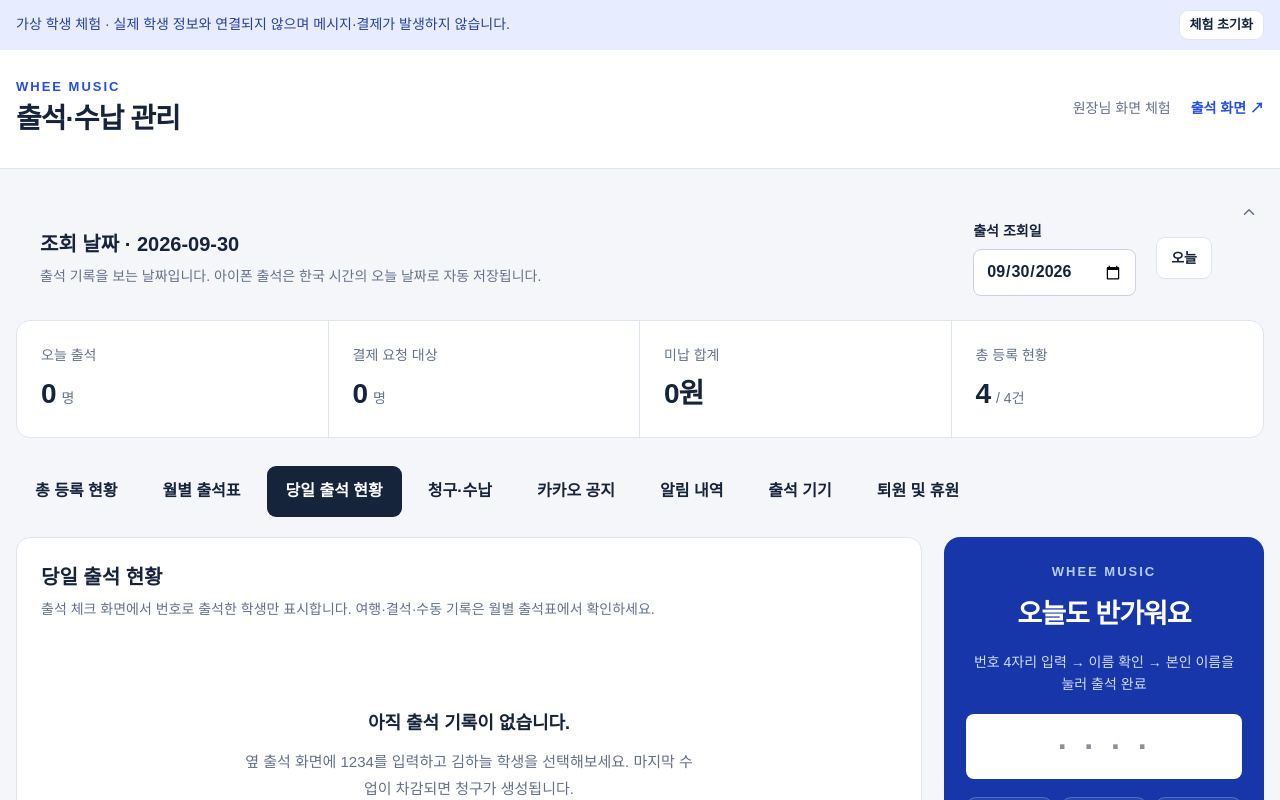
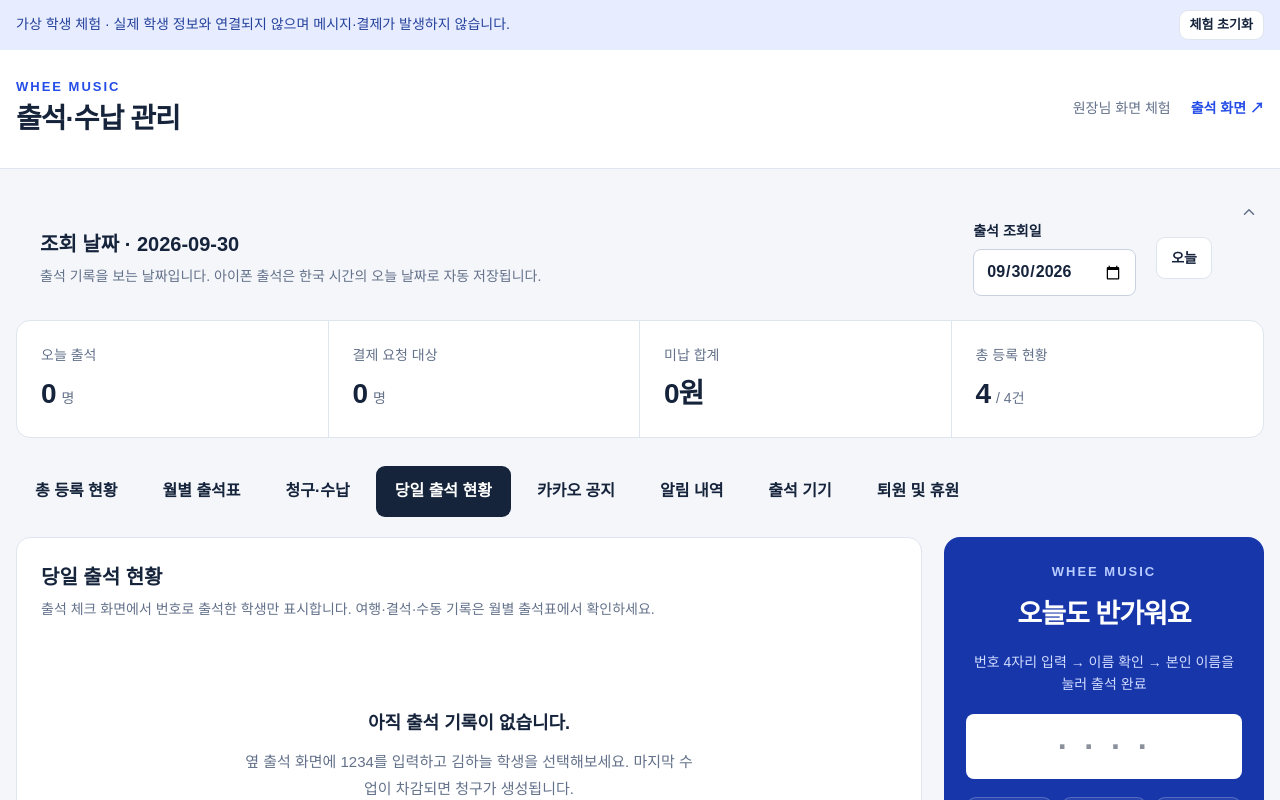
Before and after one commit to hwani7238/academy-web, a Next.js app: page /operations/demo in a window 1280 px wide. Shown: the top 800 px of the page. Built offline with nearby package versions, Linux system fonts and the light colour scheme.

Commit message:
Place billing before daily attendance in operations menu

```diff
--- a/src/components/operations/Operations.tsx
+++ b/src/components/operations/Operations.tsx
@@ -157,7 +157,7 @@ export function Operations({ demo = false }: { demo?: boolean }) {
   const students = activeStudents.filter(s => (s.name.includes(search.trim()) || s.phone.includes(search.trim())) && (!subject || groupName(s) === subject)).sort((a, b) => compareGroups(groupName(a), groupName(b)) || compareStudents(a, b));
   const account = panel?.type === 'account' ? panel.initial : undefined;
   const student = panel?.type === 'account' ? data.students.find(s => s.id === panel.id) : undefined;
-  const tabs = [['students', '총 등록 현황'], ['monthly', '월별 출석표'], ['today', '당일 출석 현황'], ['billing', '청구·수납'], ['announcements', '카카오 공지'], ['notices', '알림 내역'], ['devices', '출석 기기'], ...(!demo ? [['imports', '기존 장부']] : []), ['inactive', '퇴원 및 휴원']];
+  const tabs = [['students', '총 등록 현황'], ['monthly', '월별 출석표'], ['billing', '청구·수납'], ['today', '당일 출석 현황'], ['announcements', '카카오 공지'], ['notices', '알림 내역'], ['devices', '출석 기기'], ...(!demo ? [['imports', '기존 장부']] : []), ['inactive', '퇴원 및 휴원']];
   return <div className="whee-ops operations">
     {demo && <div className="demo-banner">가상 학생 체험 · 실제 학생 정보와 연결되지 않으며 메시지·결제가 발생하지 않습니다. <button onClick={() => { const next = sample(); dataRef.current = next; setData(next); setPanel(null); setMessage('체험을 초기화했습니다.'); }}>체험 초기화</button></div>}
     <header className="ops-header"><div><p className="brand">WHEE MUSIC</p><h1>출석·수납 관리</h1></div><div className="header-actions"><span className="subtle">{demo ? '원장님 화면 체험' : user?.email}</span><a href={demo ? '/check-in/demo' : '/check-in'} target="_blank" rel="noreferrer">출석 화면 ↗</a></div></header>
```
